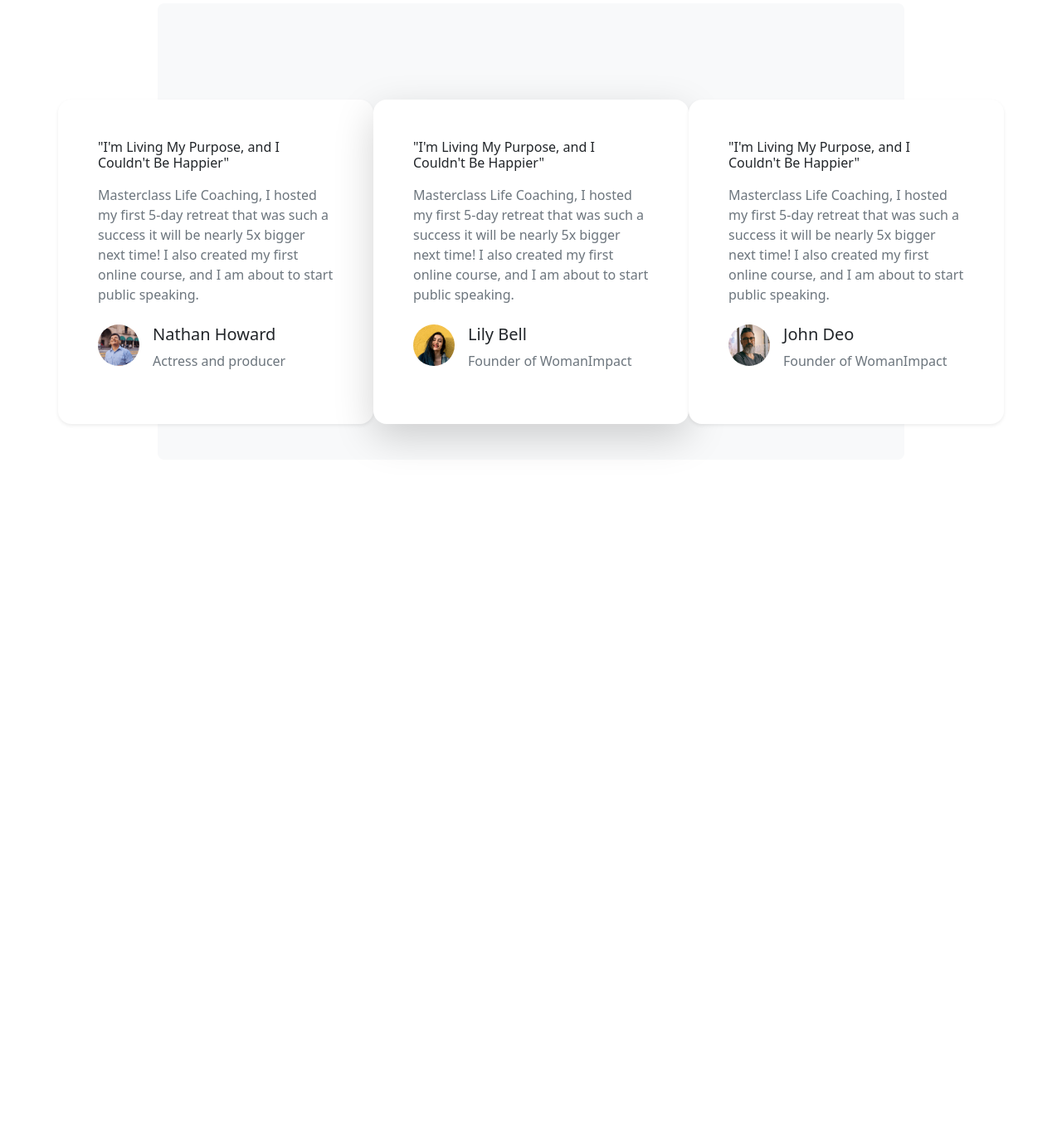
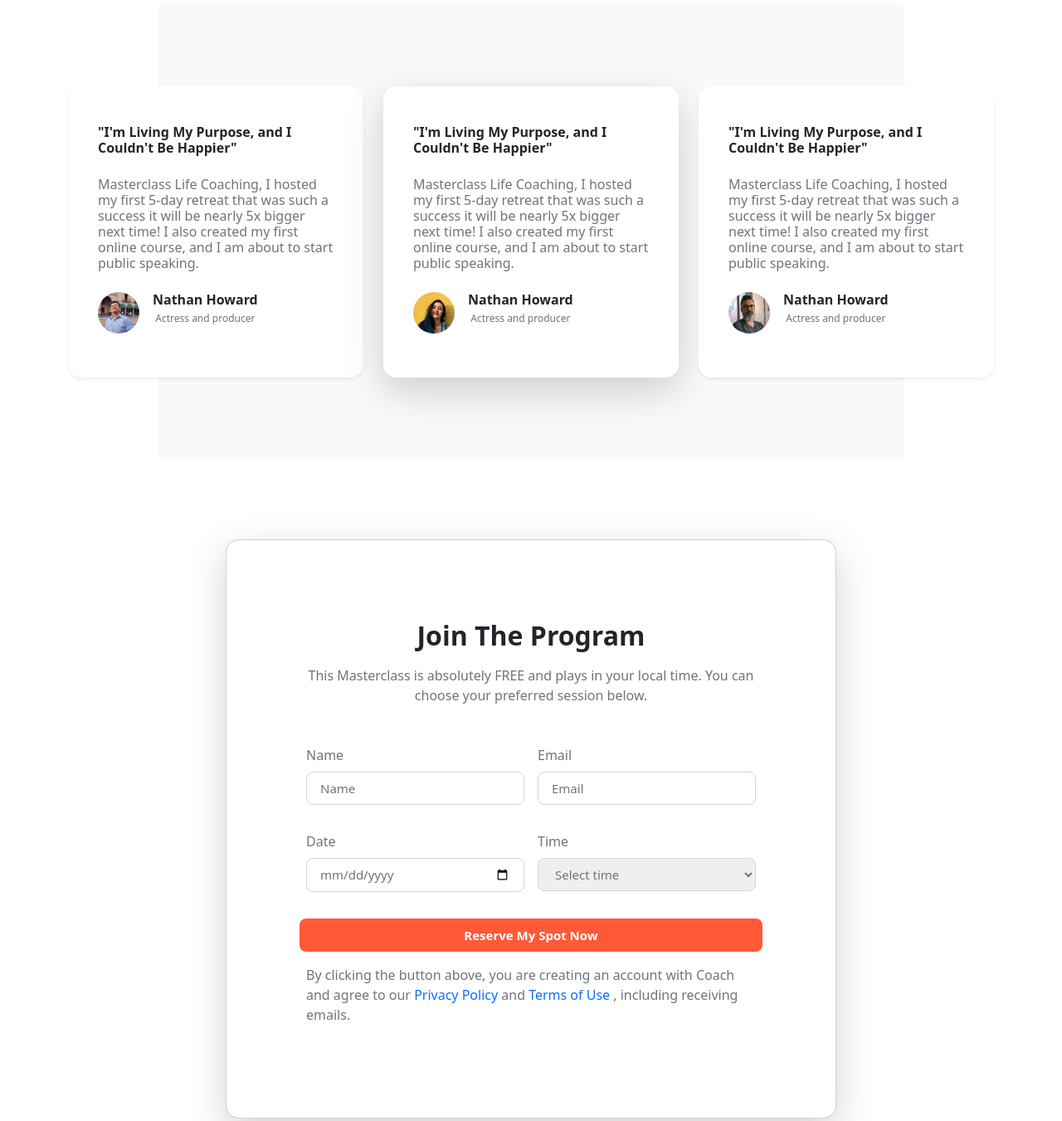
Before and after one commit to djama-vianney10/atelier_bootstrap2, a plain HTML site: page index.html in a window 1280 px wide. Shown: the part 5078-6429 px from the top of the page at 83% size. Before the commit the page ends 5680 px from the top, so only its background shows below. Drawn offline with nearby package versions, Linux system fonts and the light colour scheme; some packages are replaced by stand-ins of ours; a script that the page names is missing.

Commit message:
Ajout du formulaire

```diff
--- a/css/style.css
+++ b/css/style.css
@@ -200,6 +200,39 @@ i:hover{
   max-width: 900px;
 }
 
+.paragraph{
+    font-size: 12px;
+    margin-top: -20px;
+}
+
+.espace-interieur{
+    padding: 30px 20px;
+}
+
+.input-champ{
+    font-size: 15px;
+    font-weight: 500;
+    border: 1px solid var(--coach-gray-300);
+    width: 100%;
+}
+
+.input-champ:focus{
+   outline-color: var(--coach-form-invalid-color);
+   box-shadow: 0 0  10px var(--coach-form-invalid-color);
+}
+
+.bouton-couleur{
+    background-color: var(--coach-primary);
+    color: #fff;
+    font-weight: bold;
+    font-size: 15px;
+}
+
+.bouton-couleur:hover{
+    background-color: var(--coach-form-invalid-color);
+    color: #fff;
+}
+
 @media (max-width: 767px) {
     .video {
          margin-top: -150px;
--- a/index.html
+++ b/index.html
@@ -302,47 +302,113 @@
             </div>
         </div>
 
-    <div class="position-relative d-flex align-items-center" style="min-height: 550px;">
-            <div class="row mt-5 z-1 g-4">
-            <div class="col-12 col-md-6 col-lg-4 bg-white rounded-4 shadow-sm p-5 ">
-                <h2 class="h6 text-dark mb-3">"I'm Living My Purpose, and I Couldn't Be Happier"</h2>
-                <p class="text-secondary mb-4">Masterclass Life Coaching, I hosted my first 5-day retreat that was such a success it will be nearly 5x bigger next time! I also created my first online course, and I am about to start public speaking.</p>
-                <div class="d-flex">
-                    <img src="images/avatar-8.png" alt="" class="img-fluid image-arrondi">
-                    <div class="flex-column ms-3">
-                        <h2 class="h5 text-dark">Nathan Howard</h2>
-                        <p class="text-secondary">Actress and producer</p>
+        <div class="position-relative py-5 d-flex align-items-center" style="min-height: 550px;">
+            <div class="row z-1">
+                <div class="col-lg-4 col-md-12 mb-3 mb-sm-0">
+                <div class="card border-0 shadow-sm espace-interieur rounded-4">
+                <div class="card-body">
+                    <h3 class="h6 text-dark fw-bold mb-4">"I'm Living My Purpose, and I Couldn't Be Happier"</h3>
+                    <p class="h6 text-secondary mb-4">Masterclass Life Coaching, I hosted my first 5-day retreat that was such a success it will be nearly 5x bigger next time! I also created my first online course, and I am about to start public speaking.</p>
+                    <div class="d-flex">
+                        <img src="images/avatar-8.png" alt="avatar" class="img-fluid image-arrondi">
+                        <div class="d-flex align-items-center flex-column ms-3">
+                        <h5 class="h6 text-dark fw-bold mb-4">Nathan Howard</h5>
+                        <p class="paragraph text-secondary">Actress and producer</p>
+                        </div>
                     </div>
                 </div>
+                </div>
             </div>
-            <div class="col-12 col-md-6 col-lg-4 bg-white rounded-4 shadow-lg p-5">
-                <h2 class="h6 text-dark mb-3">"I'm Living My Purpose, and I Couldn't Be Happier"</h2>
-                <p class="text-secondary mb-4">Masterclass Life Coaching, I hosted my first 5-day retreat that was such a success it will be nearly 5x bigger next time! I also created my first online course, and I am about to start public speaking.</p>
-                <div class="d-flex">
-                    <img src="images/avatar-1.png" alt="" class="img-fluid image-arrondi">
-                    <div class="flex-column ms-3">
-                        <h2 class="h5 text-dark">Lily Bell</h2>
-                        <p class="text-secondary">Founder of WomanImpact</p>
+
+             <div class="col-lg-4 col-md-12 mb-3 mb-sm-0">
+                <div class="card border-0 shadow-lg espace-interieur rounded-4">
+                <div class="card-body">
+                    <h3 class="h6 text-dark fw-bold mb-4">"I'm Living My Purpose, and I Couldn't Be Happier"</h3>
+                    <p class="h6 text-secondary mb-4">Masterclass Life Coaching, I hosted my first 5-day retreat that was such a success it will be nearly 5x bigger next time! I also created my first online course, and I am about to start public speaking.</p>
+                    <div class="d-flex">
+                        <img src="images/avatar-1.png" alt="avatar" class="img-fluid image-arrondi">
+                        <div class="d-flex align-items-center flex-column ms-3">
+                        <h5 class="h6 text-dark fw-bold mb-4">Nathan Howard</h5>
+                        <p class="paragraph text-secondary">Actress and producer</p>
+                        </div>
                     </div>
                 </div>
+                </div>
             </div>
-            <div class="col-12 col-md-6 col-lg-4 bg-white rounded-4 shadow-sm p-5">
-                <h2 class="h6 text-dark mb-3">"I'm Living My Purpose, and I Couldn't Be Happier"</h2>
-                <p class="text-secondary mb-4">Masterclass Life Coaching, I hosted my first 5-day retreat that was such a success it will be nearly 5x bigger next time! I also created my first online course, and I am about to start public speaking.</p>
-                <div class="d-flex">
-                    <img src="images/avatar-3.png" alt="" class="img-fluid image-arrondi">
-                    <div class="flex-column ms-3">
-                        <h2 class="h5 text-dark">John Deo</h2>
-                        <p class="text-secondary">Founder of WomanImpact</p>
+
+             <div class="col-lg-4 col-md-12 mb-3 mb-sm-0">
+                <div class="card border-0 shadow-sm espace-interieur rounded-4">
+                <div class="card-body">
+                    <h3 class="h6 text-dark fw-bold mb-4">"I'm Living My Purpose, and I Couldn't Be Happier"</h3>
+                    <p class="h6 text-secondary mb-4">Masterclass Life Coaching, I hosted my first 5-day retreat that was such a success it will be nearly 5x bigger next time! I also created my first online course, and I am about to start public speaking.</p>
+                    <div class="d-flex">
+                        <img src="images/avatar-3.png" alt="avatar" class="img-fluid image-arrondi">
+                        <div class="d-flex align-items-center flex-column ms-3">
+                        <h5 class="h6 text-dark fw-bold mb-4">Nathan Howard</h5>
+                        <p class="paragraph text-secondary">Actress and producer</p>
+                        </div>
+                    </div>
+                </div>
+                </div>
+            </div>
+        </div>
+        <div class=" rounded-3 bg-light mx-auto end-0 start-0 top-auto bottom-auto h-100 position-absolute mw-500"></div>
+    </div>
+    </div>
+   </section>
+
+
+   <!--Section formulaire-->
+   <section class="py-5">
+    <div class="container">
+        <div class="row d-flex justify-content-center align-items-center">
+            <div class="col-lg-8 col-md-12">
+                <div class="card p-5 rounded-4 shadow-lg">
+                    <div class="card-body p-5">
+                        <div class="mb-5 text-center">
+                            <h2 class="text-dark fw-bold text-capitalize mb-3">Join the Program</h2>
+                            <p class="text-secondary">This Masterclass is absolutely FREE and plays in your local time. You can choose your preferred session below.</p>
+                        </div>
+
+                        <form action="" class="row g-3">
+                            <div class="col-lg-6 col-md-12">
+                                <div class="mb-3">
+                               <label for="name" class="form-label text-secondary">Name</label>
+                                <input type="text" class="form-control-lg text-secondary input-champ" placeholder="Name">
+                                </div>
+                            </div>
+                            <div class="col-lg-6 col-md-12">
+                                <div class="mb-3 ">
+                                <label for="email" class="form-label text-secondary">Email</label>
+                                <input type="email" class="form-control-lg text-secondary input-champ " placeholder="Email">
+                                </div>
+                            </div>
+                            <div class="col-lg-6 col-md-12">
+                                <div class="mb-3">
+                                <label for="date" class="form-label text-secondary">Date</label>
+                                <input type="date" class=" form-control-lg text-secondary input-champ" placeholder="Select Date">
+                                </div>
+                            </div>
+                            <div class="col-lg-6 col-md-12">
+                                <div class="mb-3 ">
+                                <label for="time" class="form-label text-secondary">Time</label>
+                                <select class="form-select-lg input-champ text-secondary" aria-label="Default select example">
+                                <option>Select time</option>
+                                <option value="1">10:00 AM</option>
+                                <option value="2">12:00 AM</option>
+                                <option value="3">02:40 PM</option>
+                                </select>
+                                </div>
+                            </div>
+                            <button type="submit" class="btn btn-lg bouton-couleur">Reserve My Spot Now</button>
+                            <p class="text-secondary">By clicking the button above, you are creating an account with Coach and agree to our <span class="text-primary">Privacy Policy</span> and <span class="text-primary">Terms of Use</span> , including receiving emails.</p>
+                        </form>
                     </div>
                 </div>
             </div>
         </div>
-    <div class="rounded-3 bg-light mx-auto end-0 start-0 top-auto bottom-auto h-100 position-absolute mw-500"></div>
-    </div>
     </div>
    </section>
-
 
 
 
```
